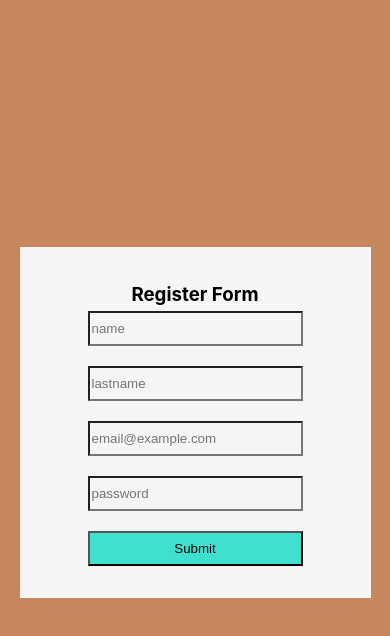
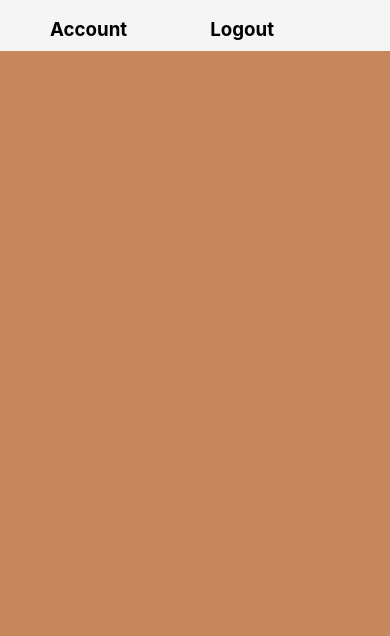
Before and after one commit to mrgunes/directory-app-frontend, a React (Create React App) app: page / in a window 390 px wide. Shown: the top 636 px of the page. Built offline with nearby package versions, Linux system fonts and the light colour scheme.

Commit message:
Add UserPage and some css rules. Add UserPage.css files for @media queries for UserPage.

```diff
--- a/src/App.css
+++ b/src/App.css
@@ -75,3 +75,38 @@
 .pageMainThree a{
     background-color: whitesmoke;
 }
+
+.userPageMain{
+    height: 100vh;
+    width: 100vw;
+}
+
+.userPageNav{
+    display: flex;
+    justify-content: space-between;
+    background-color: whitesmoke;
+}
+
+.userPageSpanOne{
+    background-color: whitesmoke;
+}
+
+.userPageh3One{
+    margin: 18px 0px 0px 33px;
+    background-color: whitesmoke;
+    padding: 0 0 10px 0px;
+}
+
+.userPageSpanTwo{
+    display: flex;
+    flex-direction: row;
+    justify-content: space-around;
+    background-color: whitesmoke;
+}
+
+.userPageh3Two{
+    margin: 18px 33px 0px 0px;
+    background-color: whitesmoke;
+    padding: 0 0 10px 0px;
+    cursor: pointer;
+}
--- /dev/null
+++ b/src/UserPage.css
@@ -0,0 +1,18 @@
+@media screen and (max-width: 425px) {
+    .userPageSpanOne{
+        display: none;
+    }
+    .userPageSpanTwo{
+        display: flex;
+        flex-direction: row;
+        justify-content: space-between;
+        background-color: whitesmoke;
+    }
+
+    .userPageh3Two{
+        margin: 18px 33px 0px 50px;
+        background-color: whitesmoke;
+        padding: 0 0 10px 0px;
+        cursor: pointer;
+    }
+  }
--- a/src/containers/App.js
+++ b/src/containers/App.js
@@ -2,13 +2,15 @@ import '../App.css';
 import LoginPage from './LoginPage'
 import SignUp from './SignUp';
 import UserCreated from './UserCreated';
+import UserPage from  './UserPage'
 
 function App() {
   return (
     <div className="main">
       {/* <LoginPage/> */}
-      <SignUp/>
+      {/* <SignUp/> */}
       {/* <UserCreated/> */}
+      <UserPage/>
     </div>
   );
 }
--- /dev/null
+++ b/src/containers/UserPage.js
@@ -0,0 +1,18 @@
+import React from 'react';
+import '../UserPage.css'
+
+export default function UserPage() {
+    return (
+        <div className='userPageMain'>
+            <navbar className='userPageNav'>
+                <span className='userPageSpanOne'>
+                    <h3 className='userPageh3One'>Welcome Kaan Catik</h3>
+                </span>
+                <span className='userPageSpanTwo'>
+                    <h3 className='userPageh3Two'>Account</h3>
+                    <h3 className='userPageh3Two'>Logout</h3>
+                </span>
+            </navbar>
+        </div>
+    )
+}
```
